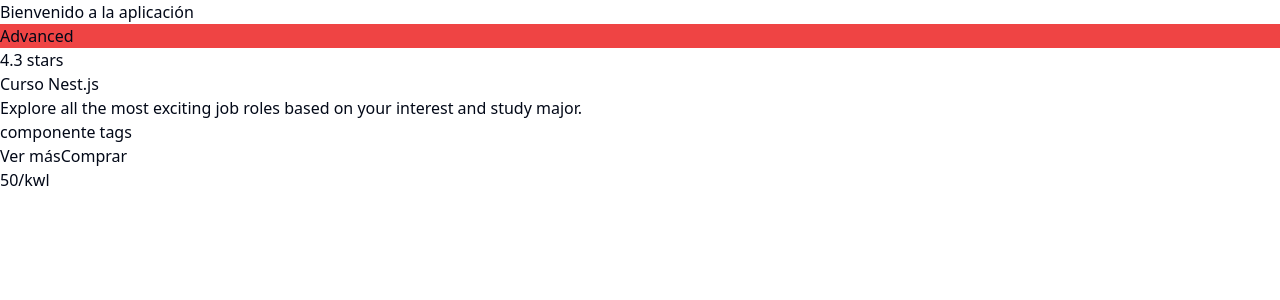
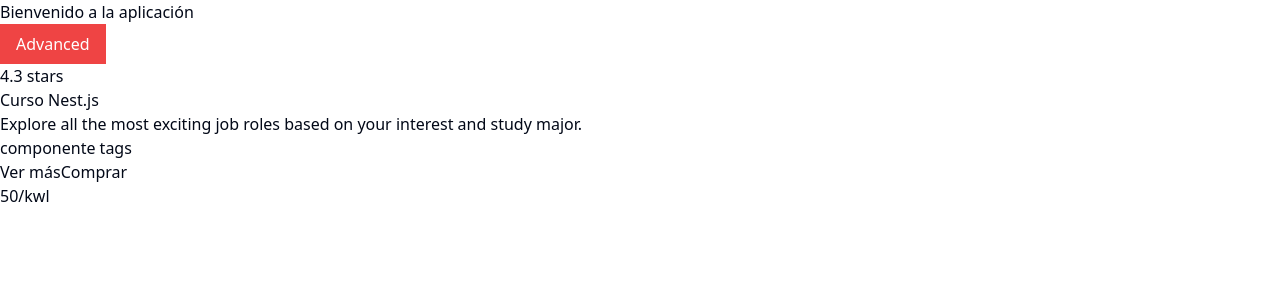
Before and after one commit to factoriaf5-p7/ui-uknow-stiinta, a React (Vite) app in the folder Front/: page / in a window 1280 px wide. Shown: the top 300 px of the page. Built offline with nearby package versions, Linux system fonts and the light colour scheme.

Commit message:
crear estilos TagDifficulty

```diff
--- a/Front/src/UI/TagDifficulty.tsx
+++ b/Front/src/UI/TagDifficulty.tsx
@@ -17,7 +17,7 @@
         Advanced: "bg-red-500",
     }
   return (
-    <div className={`${colorVariants[color]}`}>{children}</div>
+    <div className={`${colorVariants[color]} w-fit px-4 py-2 text-white  `}>{children}</div>
   )
 }
 
```
